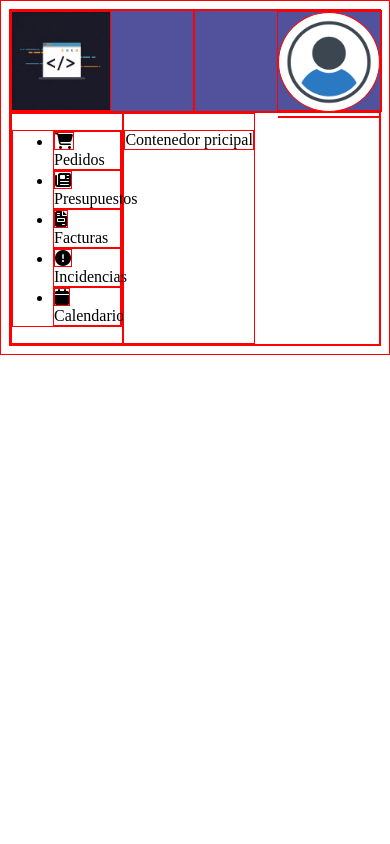
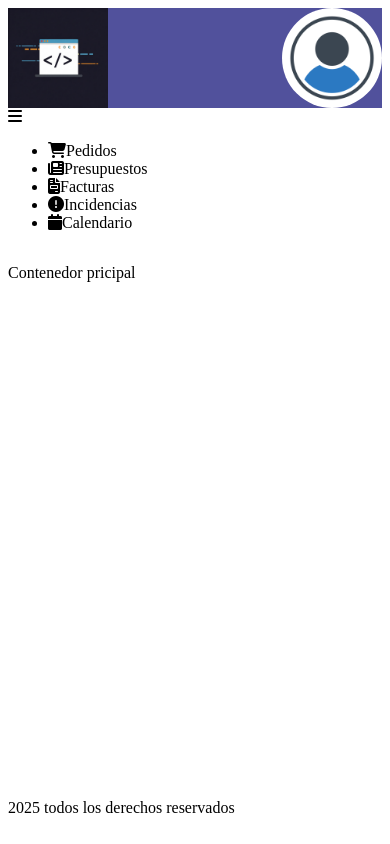
Before and after one commit to ToniTF/web2, a PHP site: page /main.html in a window 390 px wide. Run offline with PHP 8.4, Linux system fonts and the light colour scheme.

Commit message:
Boton Burguer

```diff
--- a/css/main.css
+++ b/css/main.css
@@ -3,9 +3,9 @@
     width: 100px;
 }
 
-* {
+/** {
     border: 1px solid red;
-}
+}*/
 
 header {
     background-color: rgb(81, 81, 156);
@@ -57,7 +57,20 @@ aside{
     width: 70%;
 }
 main{
+    height: 80vh;
     display: flex;
+}
+aside ul{
+  list-style: none;
+}
+aside li{
+    font-size: 30px;
+    margin: 10px;
+}
+aside i{
+    margin-right: 20px;
+    width: 30px;
+
 }
 @media (max-width: 768px) {
     header h1 {
@@ -107,4 +120,16 @@ main{
         text-decoration: none;
         color: black;
     }
+    aside{
+        display: none;
+    }
+    .contenedroPrincipal{
+        width: 100%;
+    }
+    .asideMovil{
+        display: block;
+    }
+    main{
+        flex-direction: column;
+    }
 }
--- a/js/main.js
+++ b/js/main.js
@@ -7,3 +7,11 @@ document.querySelector('.imgUser').addEventListener('click', () => {
     //user.onclick=function(){} es exactamente lo mismo que addEventListener
     //Se puede crear primero la funcion con su nombre y luego llamarla en el addEventListener
     //Cuando se pone == significa comparar y === significa comparar y que sea del mismo tipo
+    var menuMovil = document.getElementById('burguer');
+    menuMovil.onclick = function(){
+        if(asideMovil.style.display == 'none'){
+            asideMovil.style.display = 'block';
+        }else{
+            asideMovil.style.display = 'none';
+        }
+    }
--- a/main.html
+++ b/main.html
@@ -48,12 +48,24 @@
                 <li><i class="fa-solid fa-calendar"></i>Calendario</li>
             </ul>
         </aside>
-        <div class="asideMovil"></div>
+        <div class="asideMovil">
+            <i id="burguer" class="fa-solid fa-bars"></i>
+            <ul id="asideMovil">
+                <li><i class="fa-solid fa-cart-shopping"></i>Pedidos</li>
+                <li><i class="fa-solid fa-newspaper"></i>Presupuestos</li>
+                <li><i class="fa-solid fa-file-invoice"></i>Facturas</li>
+                <li><i class="fa-solid fa-circle-exclamation"></i>Incidencias</li>
+                <li><i class="fa-solid fa-calendar"></i>Calendario</li>
+            </ul>
+        </div>
         <section class="contenedorPrincipal">
 
 <p>Contenedor pricipal</p>
         </section>
     </main>
+    <footer>
+        <p> 2025 todos los derechos reservados</p>
+    </footer>
     <script src="js/main.js"></script>
 
 </body>
```
